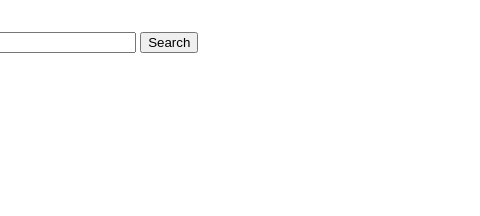
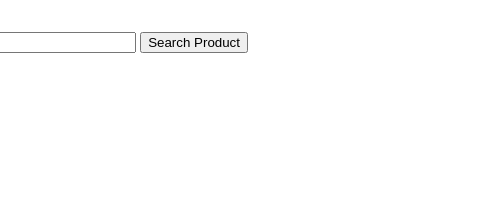
Before and after one commit to ebukaohiomoba/ecommerce-app, a plain HTML site: page pages/aboutus.html in a window 1280 px wide. Shown: the full height of the page, 160-640 px from the left. Drawn offline with Linux system fonts and the light colour scheme.

Commit message:
text updates

```diff
--- a/pages/aboutus.html
+++ b/pages/aboutus.html
@@ -9,7 +9,7 @@
           <a href="/pages/product.html">Products</a>
           <a href="/pages/aboutus.html">About</a>
             <input type="text" placeholder="Search" name="search" class="search-input">
-            <button type="button"> Search</button>
+            <button type="button"> Search Product</button>
           <div class="cart"><img src="/images/icon-cart.svg" alt="cart"></div>
           <div class="profile"><img src="/images/image-avatar.png" id="profilepic" alt="profile"></div>
      </nav>
```
